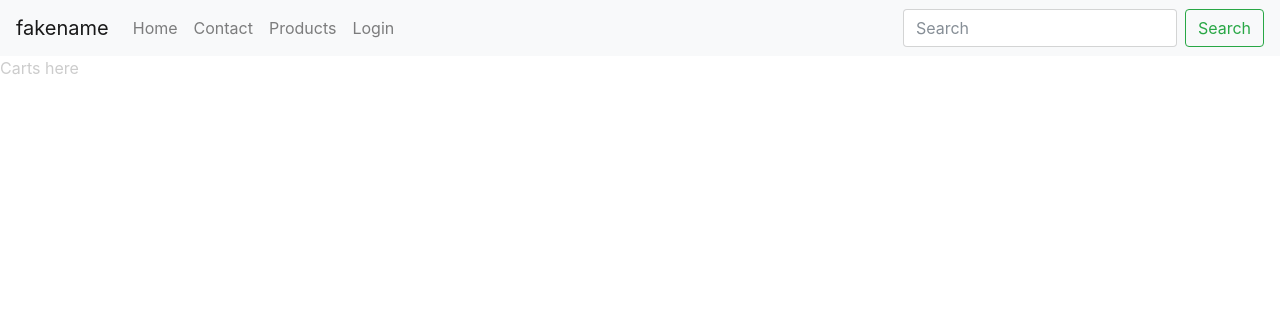
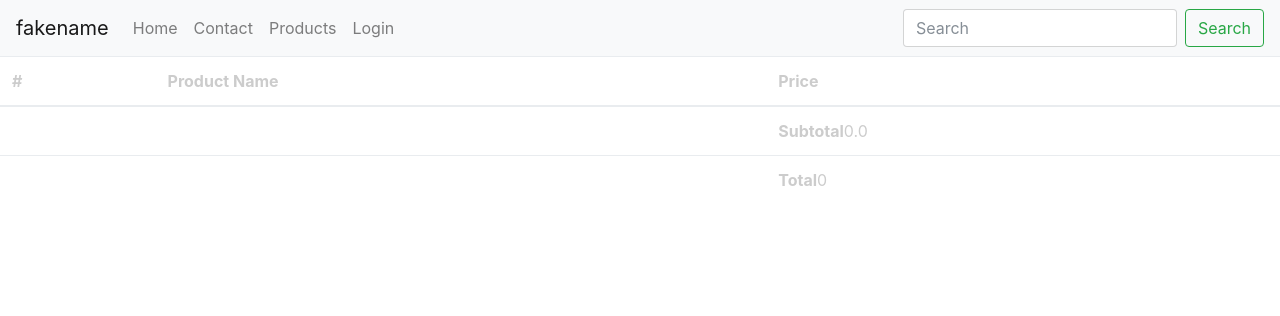
Before and after one commit to shiblybcc/ecommerce, a Django app: page /cart/ in a window 1280 px wide. Shown: the top 316 px of the page. Run offline with Django 3.2, Linux system fonts and the light colour scheme; data comes from the database, SQL or seed files in the repository; data that the repository does not hold is empty; some libraries are stand-ins or nearby versions.

Commit message:
t70 - display cart

```diff
--- a/carts/templates/carts/home.html
+++ b/carts/templates/carts/home.html
@@ -1,5 +1,31 @@
 {% extends 'base.html' %}
 
 {% block content %}
-Carts here
+
+<table class="table">
+  <thead>
+    <tr>
+      <th scope="col">#</th>
+      <th scope="col">Product Name</th>
+      <th scope="col">Price</th>
+    </tr>
+  </thead>
+  <tbody>
+  {% for product in cart.products.all %}
+    <tr>
+      <th scope="row">{{ forloop.counter}}</th>
+      <td>{{ product.name }}</td>
+      <td>{{ product.price }}</td>
+    </tr>
+  {% endfor %}
+  <tr>
+      <td colspan="2"></td>
+      <td><b>Subtotal</b>{{ cart.subtotal }}</td>
+  </tr>
+  <tr>
+      <td colspan="2"></td>
+      <td><b>Total</b>{{ cart.total }}</td>
+  </tr>
+  </tbody>
+</table>
 {% endblock %}
--- a/carts/views.py
+++ b/carts/views.py
@@ -6,14 +6,7 @@ from .models import Cart
 
 def cart_home(request):
     cart_obj, new_obj = Cart.objects.new_or_get(request)
-    products = cart_obj.products.all()
-    total = 0
-    for x in products:
-        total += x.price
-    print(total)
-    cart_obj.total = total
-    cart_obj.save()
-    return render(request, "carts/home.html", {})
+    return render(request, "carts/home.html", {'cart': cart_obj})
 
 
 def cart_update(request):
--- a/products/models.py
+++ b/products/models.py
@@ -74,6 +74,10 @@ class Product(models.Model):
     def __unicode__(self):
         return self.title
 
+    @property
+    def name(self):
+        return self.title
+
 
 def product_pre_save_receiver(sender, instance, *args, **kwargs):
     if not instance.slug:
```
